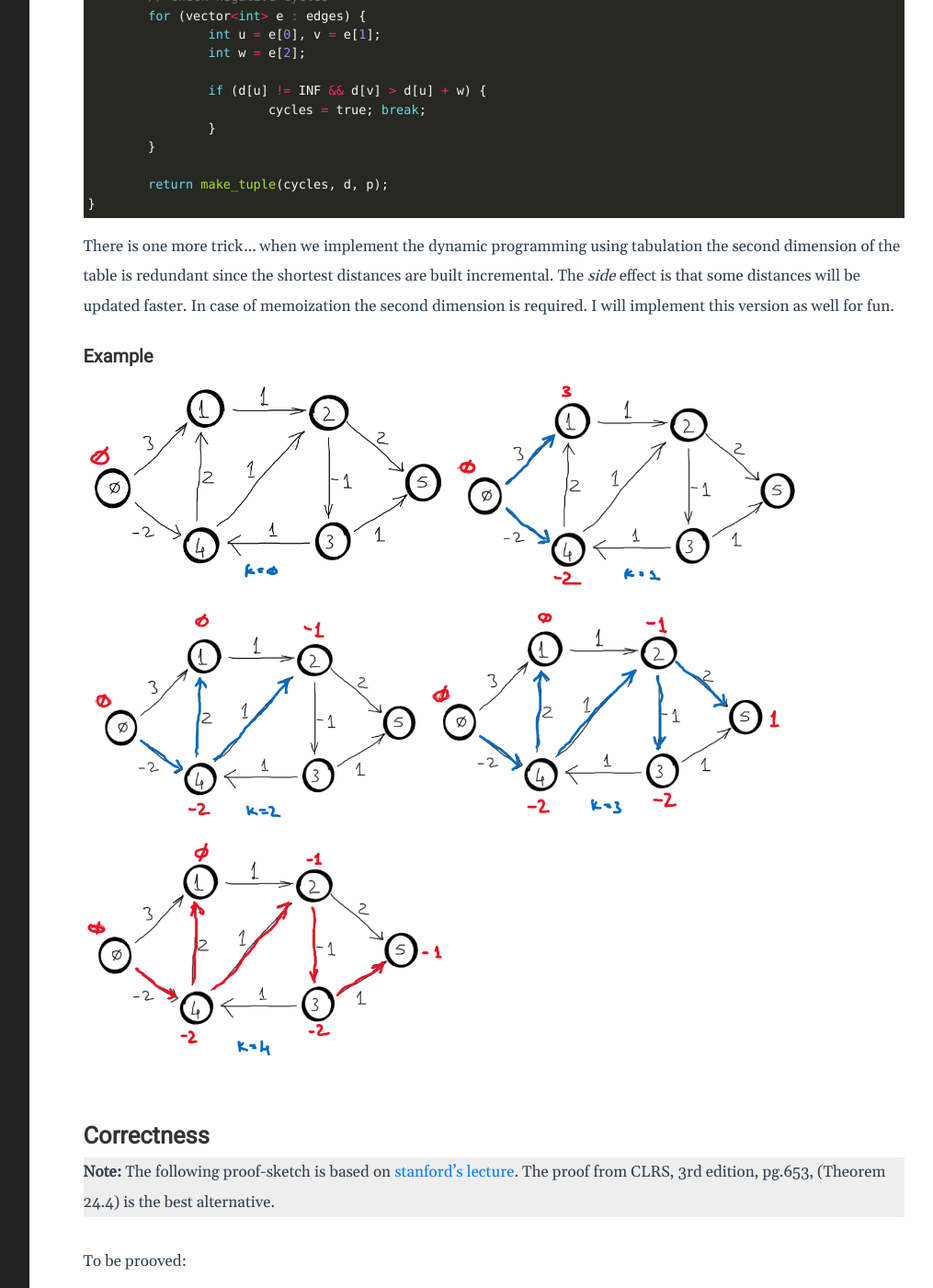
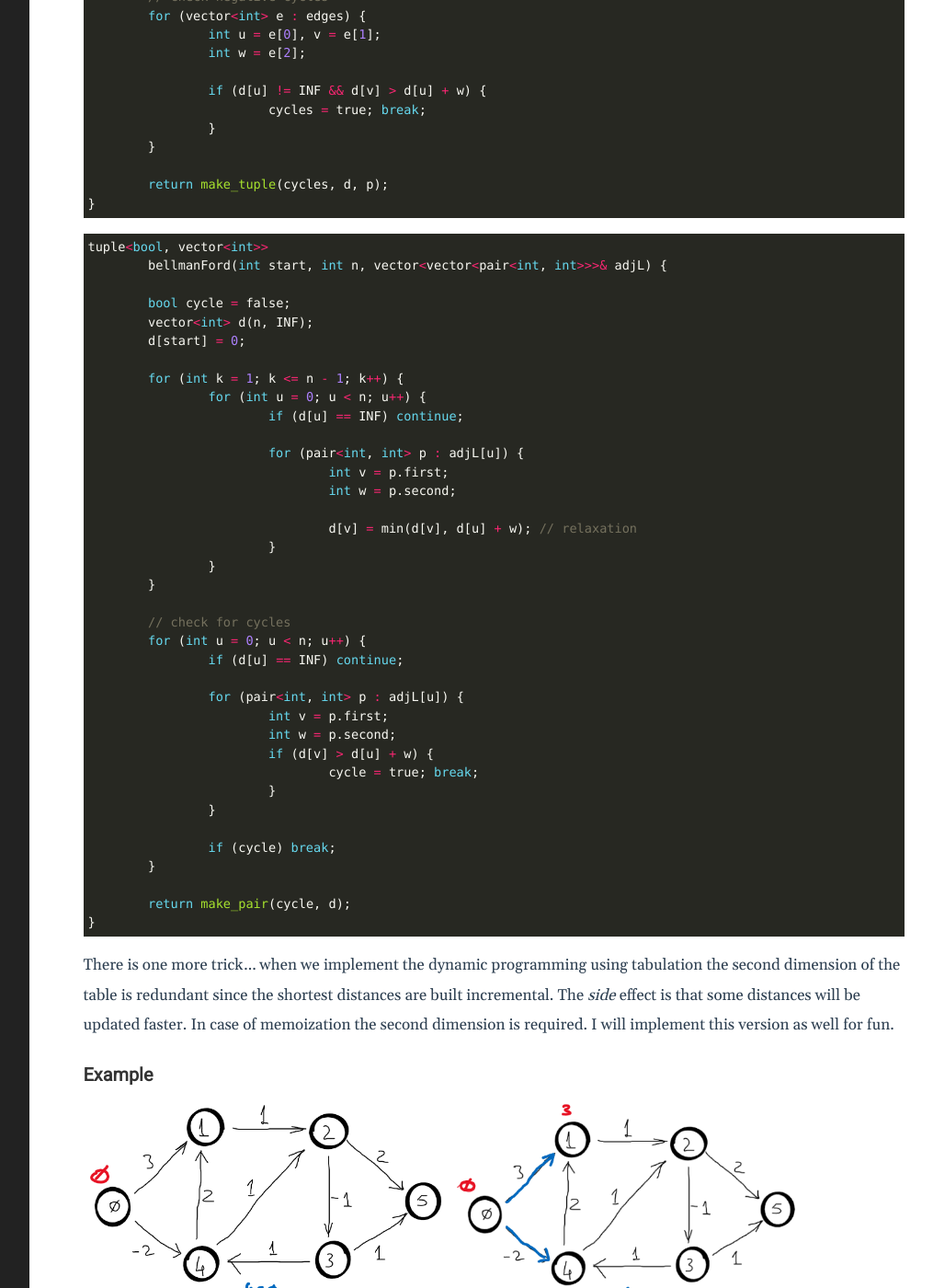
Before and after one commit to psandrey/psandrey.github.io, a Jekyll site: the page built from _graph/sssp_bellman_ford.md, in a window 1280 px wide and 1400 px high, scrolled down 2475 px. Shown: the whole window at 92% size, without its empty margins (238-1253 px from the left). Built offline with Jekyll 4.4.1, drawn with Linux system fonts in a browser that asks for light colours; some of the changed text lies outside the part shown.

Commit message:
Minor correction for Bellman-Ford.
Signed-off-by: Andrei Pistirica <notyet@notyet.com>

````diff
--- a/_graph/sssp_bellman_ford.md
+++ b/_graph/sssp_bellman_ford.md
@@ -80,7 +80,7 @@ $$
 
 ```cpp
 tuple<bool, vector<int>, vector<int>>
-	BFord(int source, int n, vector<vector<int>>& edges) {
+	bellmanFord(int source, int n, vector<vector<int>>& edges) {
 
 	bool cycles = false;
 	vector<int> d(n, INF), p(n); // distance, predecessor
@@ -108,6 +108,46 @@ tuple<bool, vector<int>, vector<int>>
 	}
 
 	return make_tuple(cycles, d, p);
+}
+```
+
+```cpp
+tuple<bool, vector<int>>
+	bellmanFord(int start, int n, vector<vector<pair<int, int>>>& adjL) {
+
+	bool cycle = false;
+	vector<int> d(n, INF);
+	d[start] = 0;
+
+	for (int k = 1; k <= n - 1; k++) {
+		for (int u = 0; u < n; u++) {
+			if (d[u] == INF) continue;
+
+			for (pair<int, int> p : adjL[u]) {
+				int v = p.first;
+				int w = p.second;
+
+				d[v] = min(d[v], d[u] + w); // relaxation
+			}
+		}
+	}
+
+	// check for cycles
+	for (int u = 0; u < n; u++) {
+		if (d[u] == INF) continue;
+
+		for (pair<int, int> p : adjL[u]) {
+			int v = p.first;
+			int w = p.second;
+			if (d[v] > d[u] + w) {
+				cycle = true; break;
+			}
+		}
+
+		if (cycle) break;
+	}
+
+	return make_pair(cycle, d);
 }
 ```
 
````
Also changed, not shown: other parts of _graph/sssp_bellman_ford.md (+1 -1 lines).
